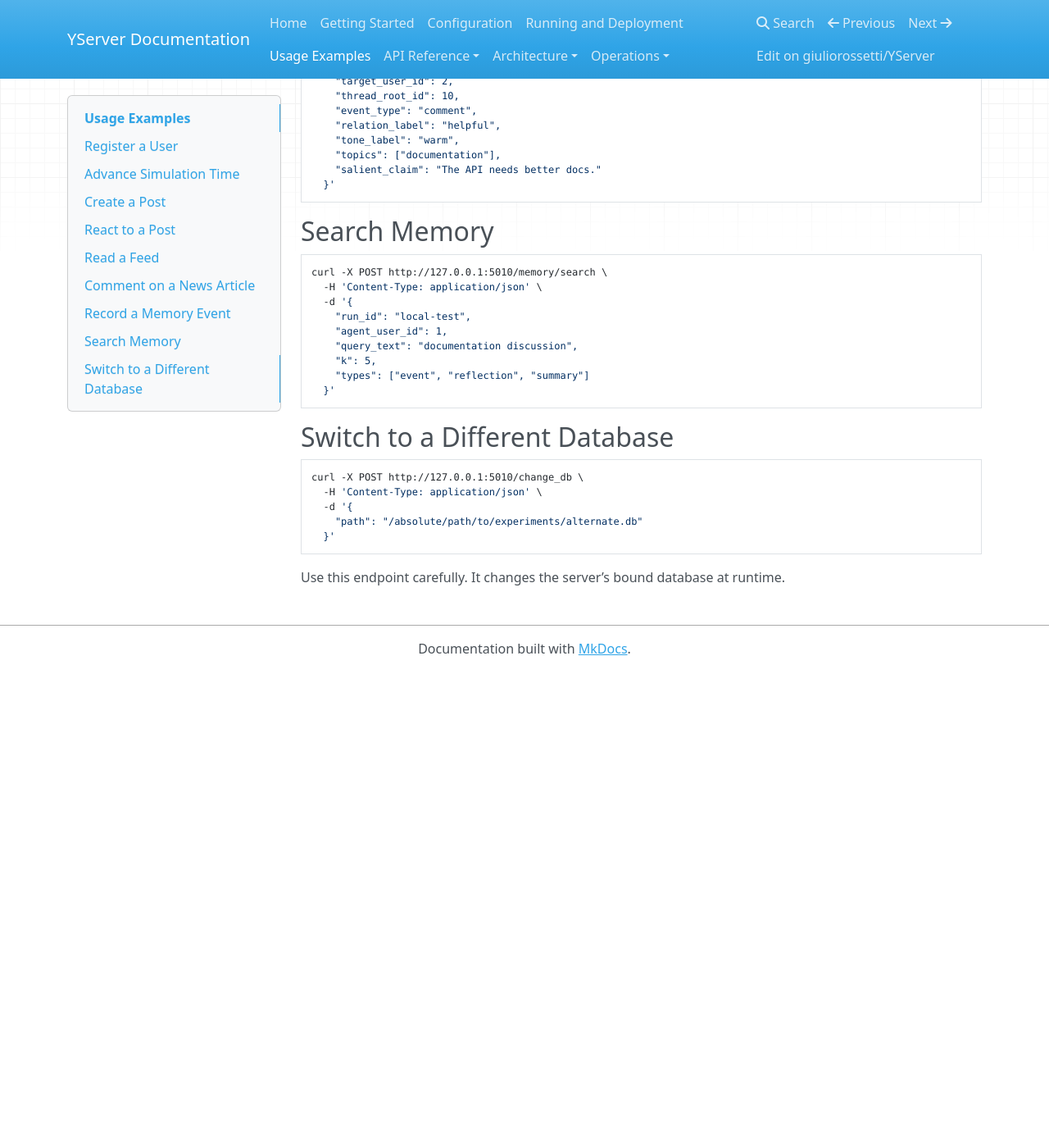
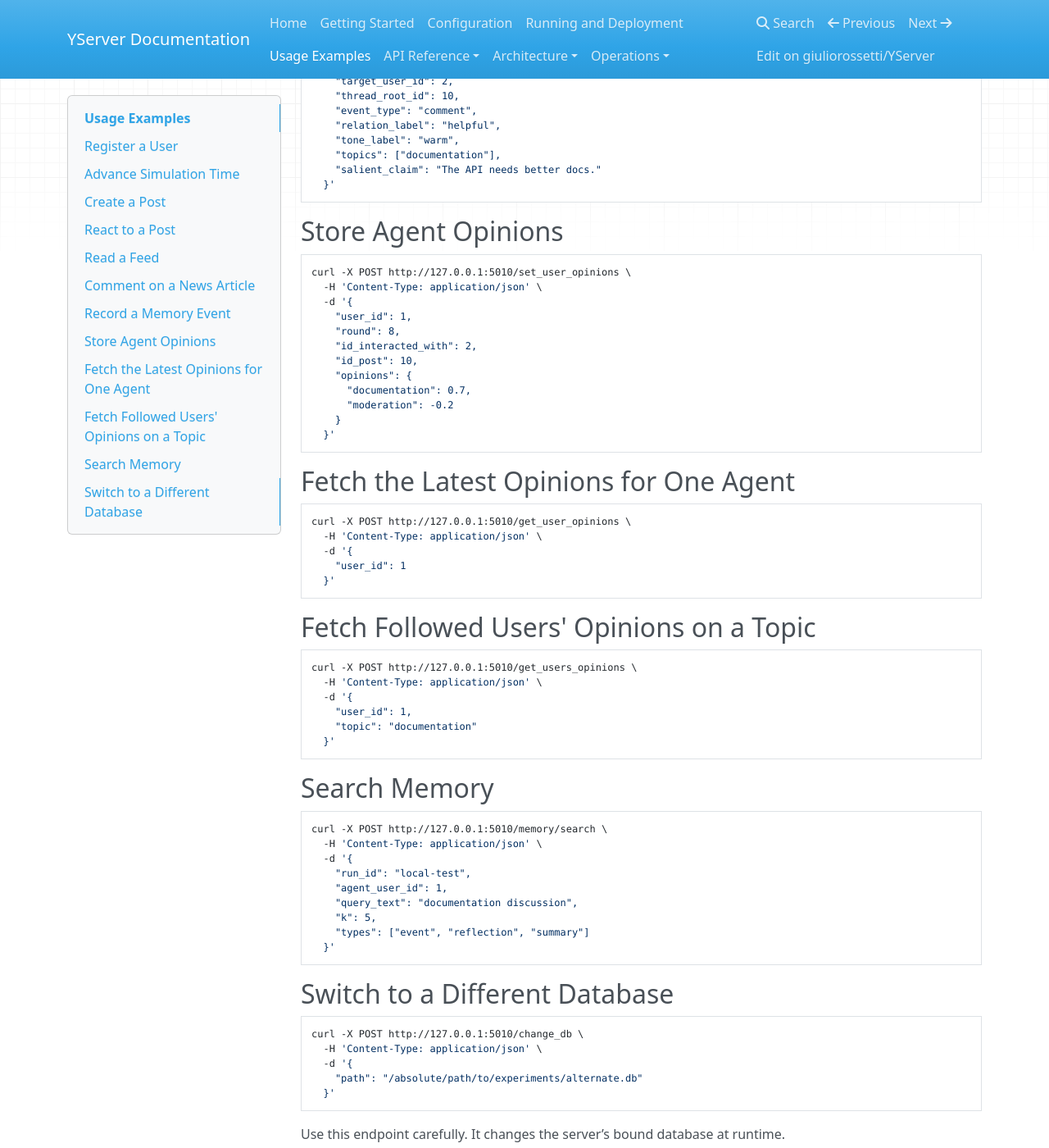
Before and after one commit to YSocialTwin/YServerReddit, an MkDocs documentation site: the page built from docs/usage-examples.md, in a window 1280 px wide and 1400 px high, scrolled down 2230 px. Shown: the whole window at 82% size. Built offline with MkDocs 1.6.1, drawn with Linux system fonts in a browser that asks for light colours; nearby versions of some CDN libraries; before the commit the page ends 3049 px from its top, so only the background shows below that.

Commit message:
docs: document opinion dynamics support

````diff
--- a/docs/api/core-social.md
+++ b/docs/api/core-social.md
@@ -170,6 +170,60 @@
 - `round_id`
 - `n_interests`
 - `time_window`
+
+### `POST /set_user_opinions`
+
+Stores one or more topic opinions for a user at a given round.
+
+Request fields:
+
+- `user_id`
+- `round`
+- `opinions`
+- optional `id_interacted_with`
+- optional `id_post`
+
+`opinions` can use either:
+
+- topic ids as keys
+- topic names as keys, which are created on demand if missing
+
+Each request appends opinion records rather than updating rows in place.
+
+### `POST /get_user_opinions`
+
+Returns the latest opinion per topic for one user.
+
+Response shape:
+
+```json
+{
+  "documentation": [0.7, 12],
+  "moderation": [-0.2, 14]
+}
+```
+
+The tuple is:
+
+- opinion value
+- topic id
+
+### `POST /get_users_opinions`
+
+Returns the latest opinion values on a specific topic for the users currently followed by `user_id`.
+
+Request fields:
+
+- `user_id`
+- `topic`
+
+Response:
+
+```json
+[0.4, -0.1, 0.8]
+```
+
+The route resolves the topic name through `Interests`, then fetches the most recent opinion per followed user.
 
 ## Follow Graph and Suggestions
 
--- a/docs/usage-examples.md
+++ b/docs/usage-examples.md
@@ -129,6 +129,44 @@
   }'
 ```
 
+## Store Agent Opinions
+
+```bash
+curl -X POST http://127.0.0.1:5010/set_user_opinions \
+  -H 'Content-Type: application/json' \
+  -d '{
+    "user_id": 1,
+    "round": 8,
+    "id_interacted_with": 2,
+    "id_post": 10,
+    "opinions": {
+      "documentation": 0.7,
+      "moderation": -0.2
+    }
+  }'
+```
+
+## Fetch the Latest Opinions for One Agent
+
+```bash
+curl -X POST http://127.0.0.1:5010/get_user_opinions \
+  -H 'Content-Type: application/json' \
+  -d '{
+    "user_id": 1
+  }'
+```
+
+## Fetch Followed Users' Opinions on a Topic
+
+```bash
+curl -X POST http://127.0.0.1:5010/get_users_opinions \
+  -H 'Content-Type: application/json' \
+  -d '{
+    "user_id": 1,
+    "topic": "documentation"
+  }'
+```
+
 ## Search Memory
 
 ```bash
````
Also changed, not shown: docs/architecture/data-model.md (+2 -0 lines), docs/architecture/system-overview.md (+2 -0 lines), docs/index.md (+1 -0 lines).
